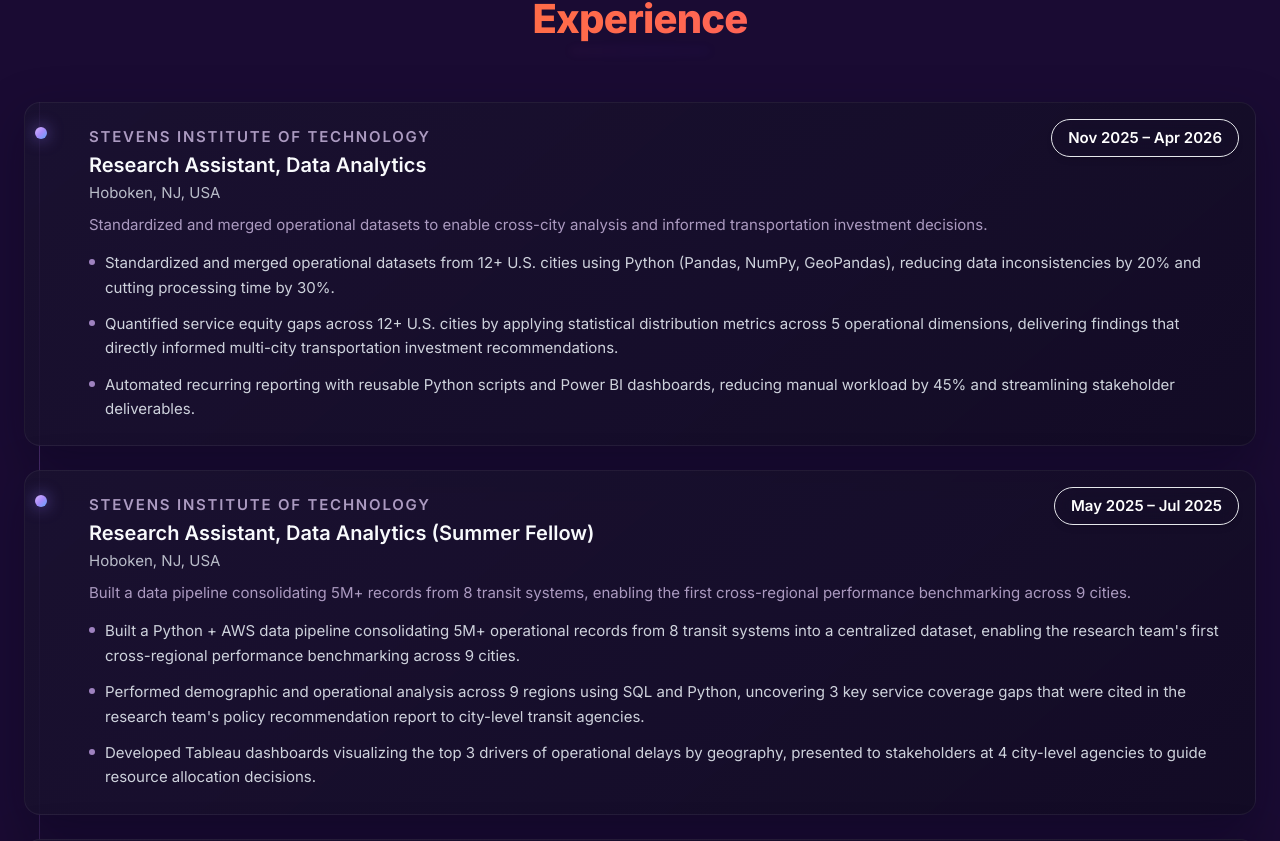
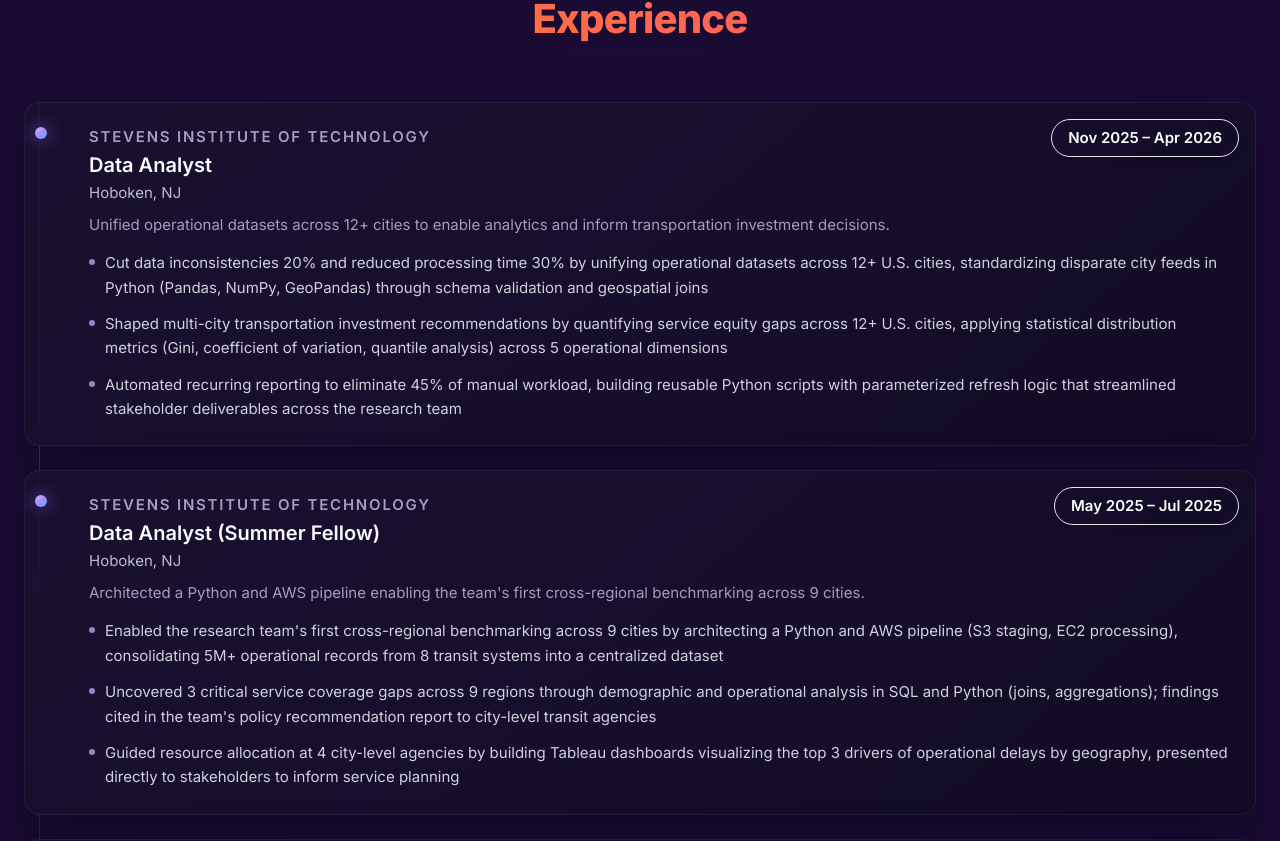
Before and after one commit to vshinde1-design/Portfolio-Website, a React (Vite) app: page / in a window 1280 px wide. Shown: the part 1901-2742 px from the top of the page. Built offline with nearby package versions, Linux system fonts and the light colour scheme.

Commit message:
Update experience section with Stevens Data Analyst and Terna Analytics roles

```diff
--- a/src/components/sections/Experience.tsx
+++ b/src/components/sections/Experience.tsx
@@ -5,50 +5,39 @@
 
 const experiences = [
   {
-    role: 'Research Assistant, Data Analytics',
+    role: 'Data Analyst',
     org: 'Stevens Institute of Technology',
-    loc: 'Hoboken, NJ, USA',
+    loc: 'Hoboken, NJ',
     dates: 'Nov 2025 – Apr 2026',
-    impact: 'Standardized and merged operational datasets to enable cross-city analysis and informed transportation investment decisions.',
+    impact: 'Unified operational datasets across 12+ cities to enable analytics and inform transportation investment decisions.',
     bullets: [
-      'Standardized and merged operational datasets from 12+ U.S. cities using Python (Pandas, NumPy, GeoPandas), reducing data inconsistencies by 20% and cutting processing time by 30%.',
-      'Quantified service equity gaps across 12+ U.S. cities by applying statistical distribution metrics across 5 operational dimensions, delivering findings that directly informed multi-city transportation investment recommendations.',
-      'Automated recurring reporting with reusable Python scripts and Power BI dashboards, reducing manual workload by 45% and streamlining stakeholder deliverables.'
+      'Cut data inconsistencies 20% and reduced processing time 30% by unifying operational datasets across 12+ U.S. cities, standardizing disparate city feeds in Python (Pandas, NumPy, GeoPandas) through schema validation and geospatial joins',
+      'Shaped multi-city transportation investment recommendations by quantifying service equity gaps across 12+ U.S. cities, applying statistical distribution metrics (Gini, coefficient of variation, quantile analysis) across 5 operational dimensions',
+      'Automated recurring reporting to eliminate 45% of manual workload, building reusable Python scripts with parameterized refresh logic that streamlined stakeholder deliverables across the research team'
     ]
   },
   {
-    role: 'Research Assistant, Data Analytics (Summer Fellow)',
+    role: 'Data Analyst (Summer Fellow)',
     org: 'Stevens Institute of Technology',
-    loc: 'Hoboken, NJ, USA',
+    loc: 'Hoboken, NJ',
     dates: 'May 2025 – Jul 2025',
-    impact: 'Built a data pipeline consolidating 5M+ records from 8 transit systems, enabling the first cross-regional performance benchmarking across 9 cities.',
+    impact: 'Architected a Python and AWS pipeline enabling the team\'s first cross-regional benchmarking across 9 cities.',
     bullets: [
-      'Built a Python + AWS data pipeline consolidating 5M+ operational records from 8 transit systems into a centralized dataset, enabling the research team\'s first cross-regional performance benchmarking across 9 cities.',
-      'Performed demographic and operational analysis across 9 regions using SQL and Python, uncovering 3 key service coverage gaps that were cited in the research team\'s policy recommendation report to city-level transit agencies.',
-      'Developed Tableau dashboards visualizing the top 3 drivers of operational delays by geography, presented to stakeholders at 4 city-level agencies to guide resource allocation decisions.'
+      'Enabled the research team\'s first cross-regional benchmarking across 9 cities by architecting a Python and AWS pipeline (S3 staging, EC2 processing), consolidating 5M+ operational records from 8 transit systems into a centralized dataset',
+      'Uncovered 3 critical service coverage gaps across 9 regions through demographic and operational analysis in SQL and Python (joins, aggregations); findings cited in the team\'s policy recommendation report to city-level transit agencies',
+      'Guided resource allocation at 4 city-level agencies by building Tableau dashboards visualizing the top 3 drivers of operational delays by geography, presented directly to stakeholders to inform service planning'
     ]
   },
   {
-    role: 'Campus Recreation Assistant',
-    org: 'Stevens Institute of Technology',
-    loc: 'Hoboken, NJ, USA',
-    dates: '09/2024 – Present',
-    impact: 'Increased event turnout through data-driven scheduling and operational optimization.',
-    bullets: [
-      'Forecasted participation trends across 15+ recreational programs using rolling average models in Excel, supporting data-informed staffing allocation and equipment scheduling decisions.',
-      'Structured checkout and usage datasets using PivotTables and validation rules, improving inventory visibility and enabling more efficient resource planning for facilities serving 200+ daily visitors.'
-    ]
-  },
-  {
-    role: 'Student Data Analyst',
+    role: 'Data Analyst',
     org: 'Terna Engineering College',
     loc: 'Navi Mumbai, MH, India',
     dates: 'Feb 2023 – May 2024',
-    impact: 'Designed inventory analytics pipeline and created first unified dataset, cutting data prep time by 35%.',
+    impact: 'Consolidated 3 years of procurement data and deployed a 4-dashboard analytics suite, cutting prep time 35-40%.',
     bullets: [
-      'Designed an inventory analytics pipeline querying 50,000+ rows in SQL and restructuring 3 years of procurement data with Pandas across 8+ categories, creating the first unified dataset and cutting data prep time by 35%.',
-      'Deployed a 4-dashboard Power BI suite covering inventory turnover, supplier lead times, and enrollment-driven demand — eliminated legacy Excel reporting and cut prep time by 40%.',
-      'Constructed a Python forecasting model using moving averages, exponential smoothing, and enrollment-driven calendar variables; validated against 3 prior years of data and reduced stockouts by 15% during peak periods.'
+      'Consolidated 3 years of procurement data into the department\'s first unified dataset, designing an inventory analytics pipeline that queried 50,000+ rows in SQL and restructured records with Pandas across 8+ categories, cutting data prep time 35%',
+      'Replaced legacy Excel reporting and improved prep time 40% by deploying a 4-dashboard Power BI suite covering inventory turnover, supplier lead times, and enrollment-driven demand with drill-through navigation',
+      'Forecasted peak-period demand to reduce stockouts 15%, building a Python model using moving averages, exponential smoothing, and enrollment-driven calendar variables, validated against 3 prior years of data'
     ]
   }
 ]
```
Also changed, not shown: 1 other file (tests, documents, lock files or other folders).
